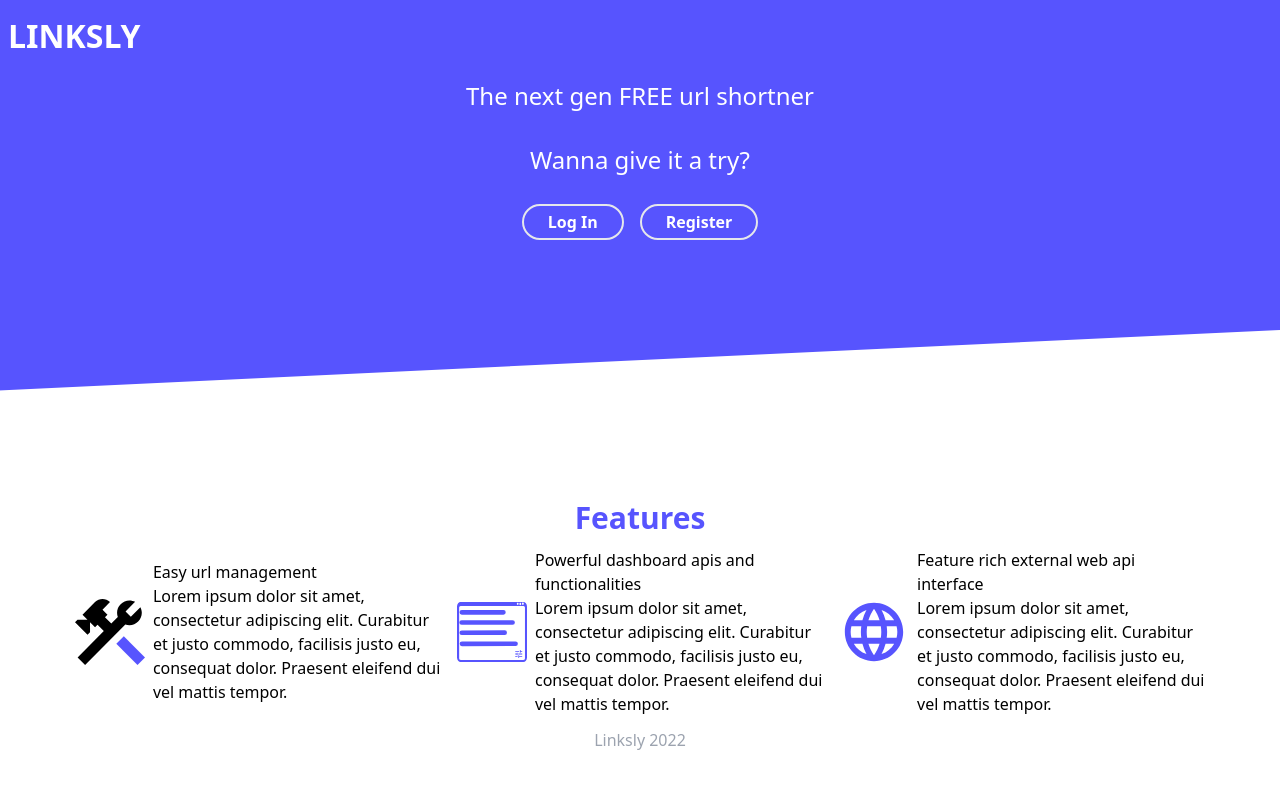
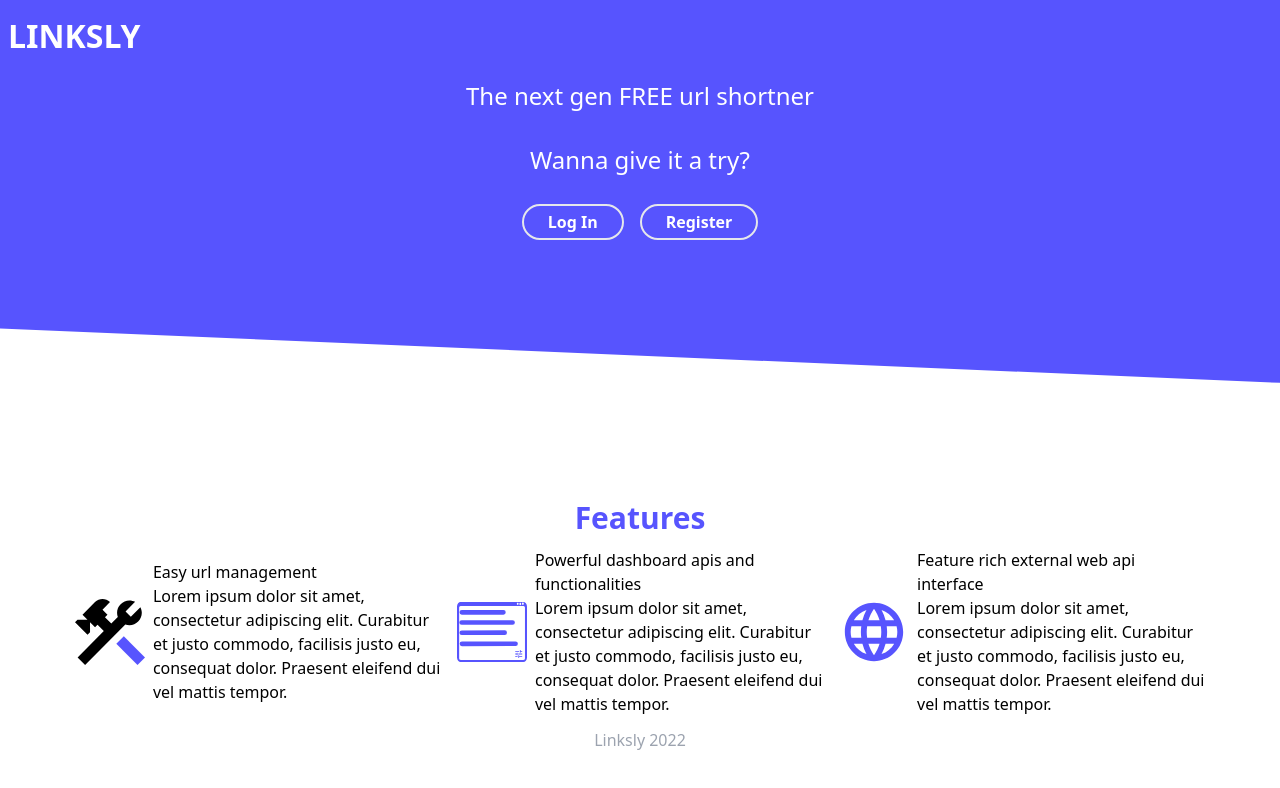
Before and after one commit to lokaimoma/url-shotner-frontend, an Angular app: page / in a window 1280 px wide. Shown: the top 788 px of the page. Built offline with nearby package versions, Linux system fonts and the light colour scheme.

Commit message:
Update tilt

```diff
--- a/src/app/components/welcome/welcome.component.html
+++ b/src/app/components/welcome/welcome.component.html
@@ -21,7 +21,7 @@
       >
     </div>
 
-    <div class="custom-shape-divider-bottom-1650467524 hidden sm:block">
+    <div class="custom-shape-divider-bottom-1650551092 hidden sm:block">
       <svg
         data-name="Layer 1"
         xmlns="http://www.w3.org/2000/svg"
--- a/src/styles.css
+++ b/src/styles.css
@@ -2,9 +2,9 @@
 @tailwind components;
 @tailwind utilities;
 
-.custom-shape-divider-bottom-1650467524 {
+.custom-shape-divider-bottom-1650551092 {
     position: absolute;
-    bottom: 0px;
+    bottom: 0;
     left: 0;
     width: 100%;
     overflow: hidden;
@@ -12,14 +12,13 @@
     transform: rotate(180deg);
 }
 
-.custom-shape-divider-bottom-1650467524 svg {
+.custom-shape-divider-bottom-1650551092 svg {
     position: relative;
     display: block;
-    width: calc(100% + 1.3px);
-    height: 70px;
-    transform: rotateY(180deg);
+    width: calc(198% + 1.3px);
+    height: 125px;
 }
 
-.custom-shape-divider-bottom-1650467524 .shape-fill {
+.custom-shape-divider-bottom-1650551092 .shape-fill {
     fill: #FFFFFF;
 }
```
